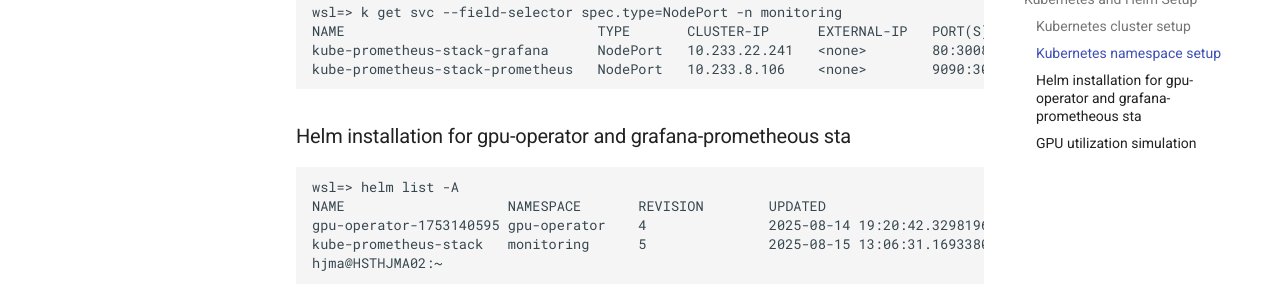
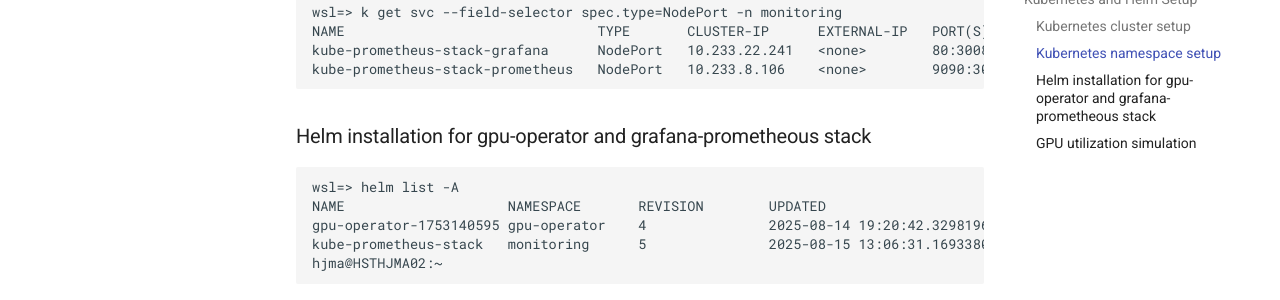
Before and after one commit to hjma29/grafana-prometheus-hpe-greenlake-com-nvidia, an MkDocs documentation site: the page built from docs/whitepaper.md, in a window 1280 px wide and 900 px high, scrolled down 1017 px. Shown: the part 136-436 px from the top of the window. Built offline with MkDocs 1.6.1 and Material for MkDocs 9.7.7, drawn with Linux system fonts in a browser that asks for light colours.

Commit message:
[skip ci] 251010-11:39 on mini4

````diff
--- a/docs/whitepaper.md
+++ b/docs/whitepaper.md
@@ -37,11 +37,9 @@ kube-prometheus-stack-grafana      NodePort   10.233.22.241   <none>        80:3
 kube-prometheus-stack-prometheus   NodePort   10.233.8.106    <none>        9090:30090/TCP,8080:30398/TCP   56d
 ```
 
-### Helm installation for gpu-operator and grafana-prometheous sta
+### Helm installation for gpu-operator and grafana-prometheous stack
 
 ```
-
-
 wsl=> helm list -A
 NAME                    NAMESPACE       REVISION        UPDATED                                 STATUS          CHART                           APP VERSION
 gpu-operator-1753140595 gpu-operator    4               2025-08-14 19:20:42.329819669 -0700 MST deployed        gpu-operator-v25.3.2            v25.3.2
````
